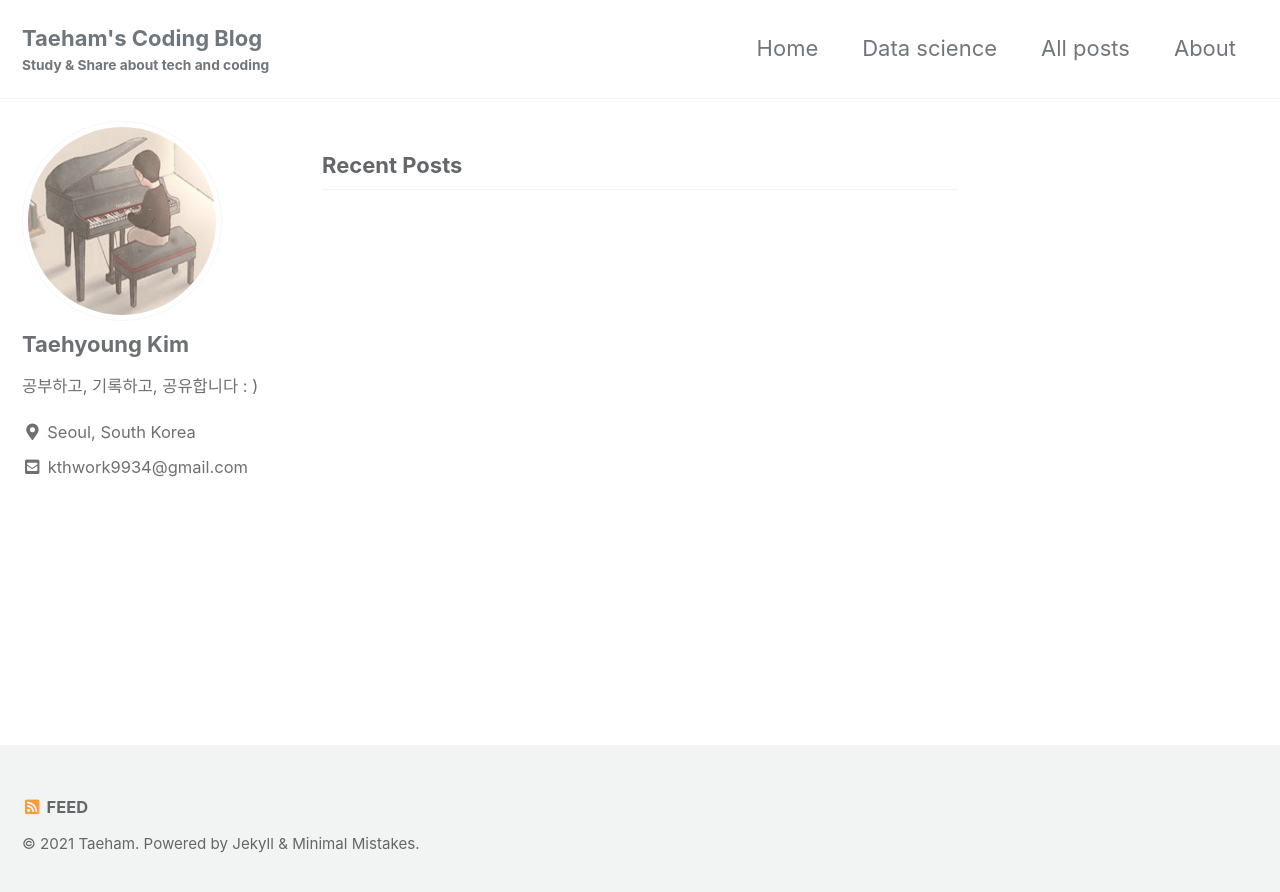
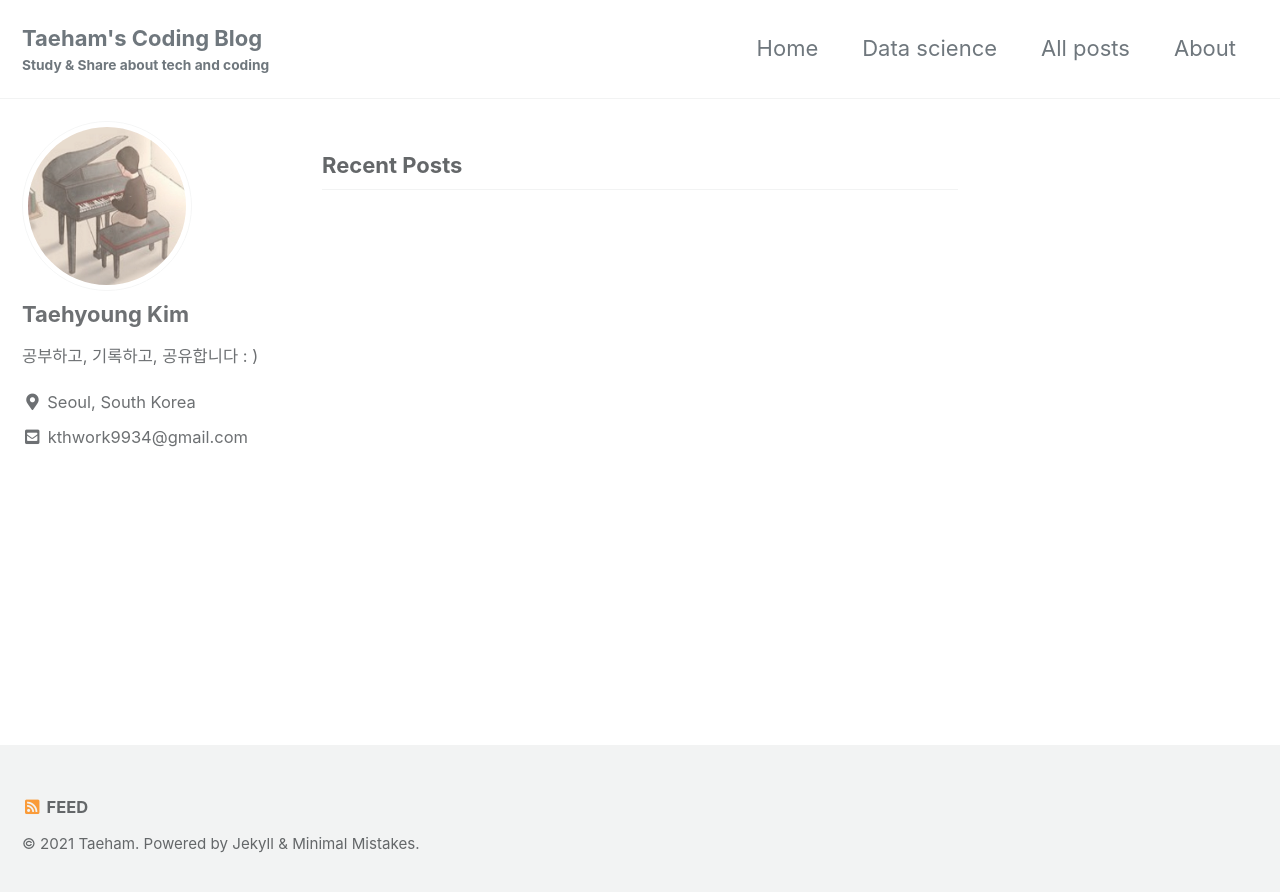
Before and after one commit to kthworks/kthworks.github.io, a Jekyll site: the page built from index.html, in a window 1280 px wide. Shown: the top 892 px of the page. Built offline with Jekyll 4.4.1, drawn with Linux system fonts in a browser that asks for light colours; cached includes are drawn as plain includes; the list of posts is cut into pages by our own code.

Commit message:
Update _sidebar.scss

```diff
--- a/_sass/minimal-mistakes/_sidebar.scss
+++ b/_sass/minimal-mistakes/_sidebar.scss
@@ -117,8 +117,8 @@
 .author__avatar {
   display: table-cell;
   vertical-align: top;
-  width: 36px;
-  height: 36px;
+  width: 45px;
+  height: 45px;
 
   @include breakpoint($large) {
     display: block;
@@ -127,7 +127,7 @@
   }
 
   img {
-    max-width: 200px;
+    max-width: 170px;
     border-radius: 50%;
 
     @include breakpoint($large) {
```
